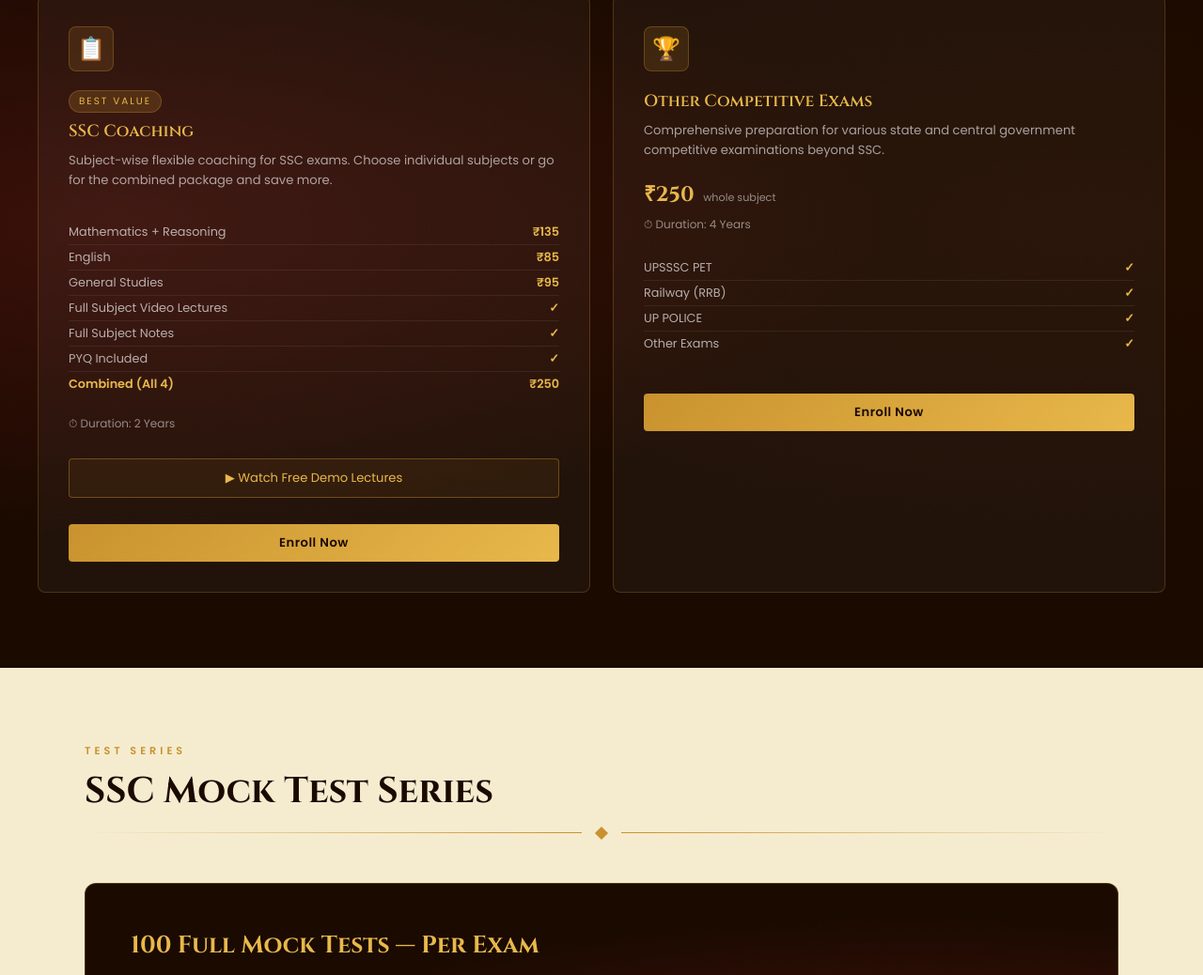
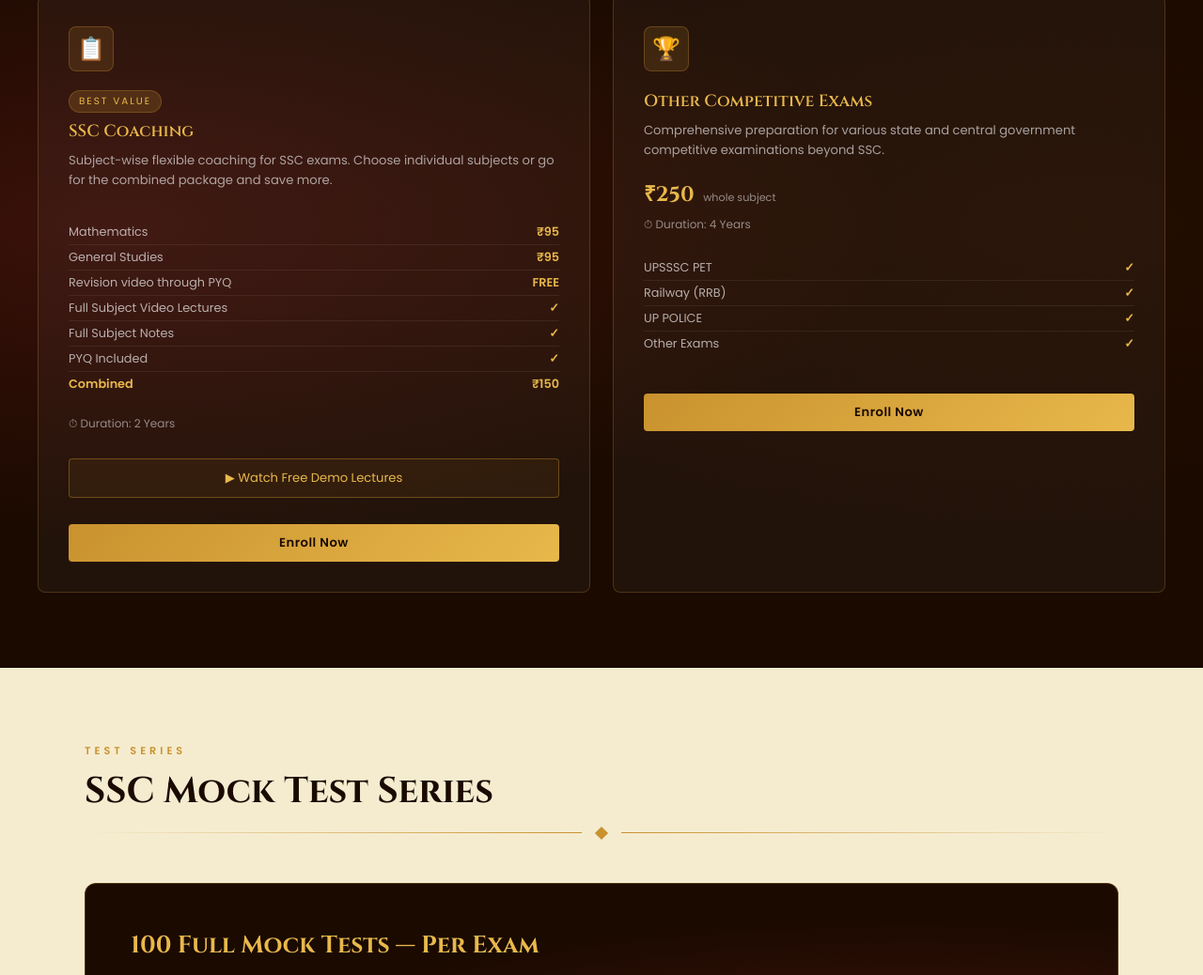
Before and after one commit to theagyatpundit-eng/prabhawatipathshala, a plain HTML site: page index.html in a window 1280 px wide. Shown: the part 1934-2972 px from the top of the page at 94% size. Drawn offline with Linux system fonts and the light colour scheme.

Commit message:
Add files via upload

```diff
--- a/index.html
+++ b/index.html
@@ -611,14 +611,15 @@
         <div class="course-desc">Subject-wise flexible coaching for SSC exams. Choose individual subjects or go for the combined package and save more.</div>
         <div class="course-meta">
           <ul class="fee-list">
-            <li><span>Mathematics + Reasoning</span><span class="amount">₹135</span></li>
-            <li><span>English</span><span class="amount">₹85</span></li>
+            <li><span>Mathematics</span><span class="amount">₹95</span></li>
+
             <li><span>General Studies</span><span class="amount">₹95</span></li>
+            <li><span>Revision video through PYQ</span><span class="amount">FREE</span></li>
 
              <li><span>Full Subject Video Lectures </span><span class="amount">✓</span></li>
   <li><span>Full Subject Notes</span><span class="amount">✓</span></li>
   <li><span>PYQ Included</span><span class="amount">✓</span></li>
-            <li><span style="color:var(--gold-light);font-weight:600">Combined (All 4)</span><span class="amount" style="color:var(--gold-light)">₹250</span></li>
+            <li><span style="color:var(--gold-light);font-weight:600">Combined</span><span class="amount" style="color:var(--gold-light)">₹150</span></li>
           </ul>
 
           <div class="course-duration">⏱ Duration: 2 Years</div>
```
